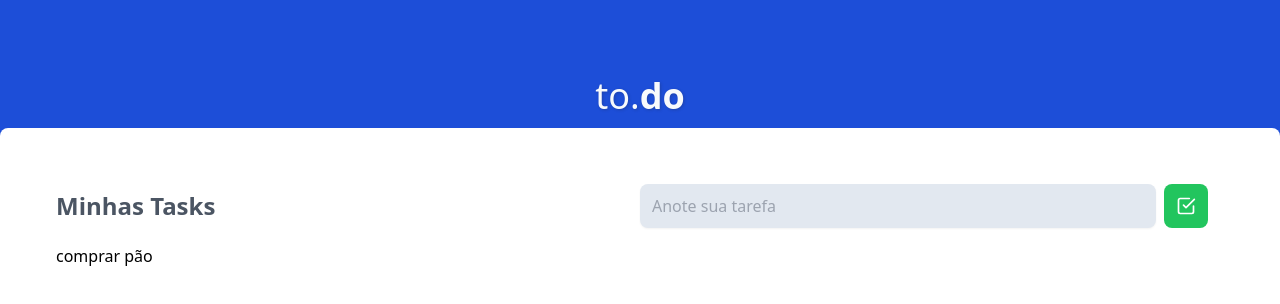
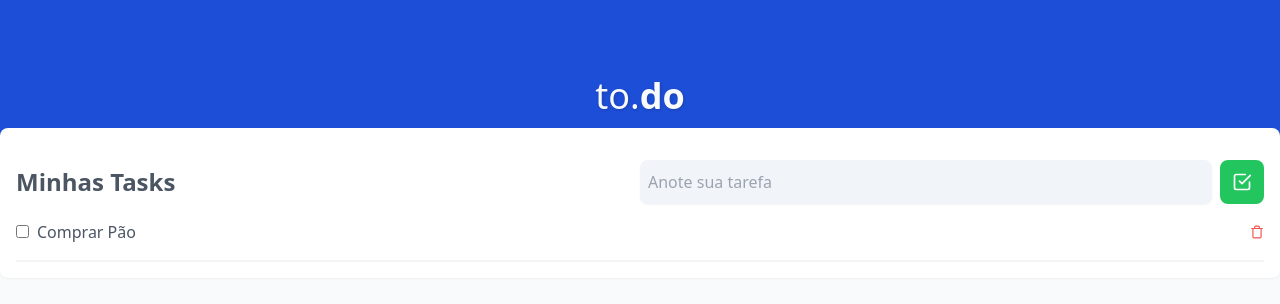
Before and after one commit to timabuntu/todo_typescript, a React (Vite) app: page / in a window 1280 px wide. Shown: the top 304 px of the page. Built offline with nearby package versions, Linux system fonts and the light colour scheme.

Commit message:
feat: taskList created

```diff
--- a/src/App.tsx
+++ b/src/App.tsx
@@ -7,7 +7,7 @@ const App: React.FC = () => {
       <div className="flex items-center justify-center h-48 bg-blue-700">
         <Header />
       </div>
-      <div className="container mx-auto -mt-16 bg-white shadow-sm p-14 sm:rounded-lg">
+      <div className="container p-4 pt-8 mx-auto -mt-16 bg-white shadow-sm sm:rounded-lg">
         <TaskList />
       </div>
     </div>
--- a/src/components/TaskList/index.tsx
+++ b/src/components/TaskList/index.tsx
@@ -6,14 +6,14 @@ const TaskList: React.FC = () => {
         <div className="flex items-center flex-1 h-auto mb-2 sm:mb-0">
           <h2 className="text-2xl font-semibold text-gray-600">Minhas Tasks</h2>
         </div>
-        <div className="flex md:flex-1 md:mx-4">
+        <div className="flex gap-2 md:flex-1">
           <input
             type="text"
-            className="flex-1 px-3 py-2 text-gray-600 rounded-lg shadow-sm focus:ring-gray-400 bg-slate-200 focus:outline-none focus:ring-2"
+            className="w-full px-2 py-2 text-gray-600 rounded-lg shadow-sm focus:ring-gray-400 bg-slate-100 focus:outline-none focus:ring-2"
             placeholder="Anote sua tarefa"
           />
           <button
-            className="p-3 ml-2 text-xl text-white bg-green-500 rounded-lg"
+            className="p-3 text-xl text-white bg-green-500 rounded-lg"
             type="submit"
           >
             <FiCheckSquare />
@@ -22,7 +22,15 @@ const TaskList: React.FC = () => {
       </header>
       <main className="mt-4">
         <ul>
-          <li>comprar pão</li>
+          <li className="flex justify-between pb-4 mt-1 border-b-2 border-gray-100">
+            <label>
+              <input type="checkbox" />
+              <span className="ml-2 text-gray-600">Comprar Pão</span>
+            </label>
+            <button>
+              <FiTrash size={14} color={"#ef5350"} />
+            </button>
+          </li>
         </ul>
       </main>
     </section>
```
